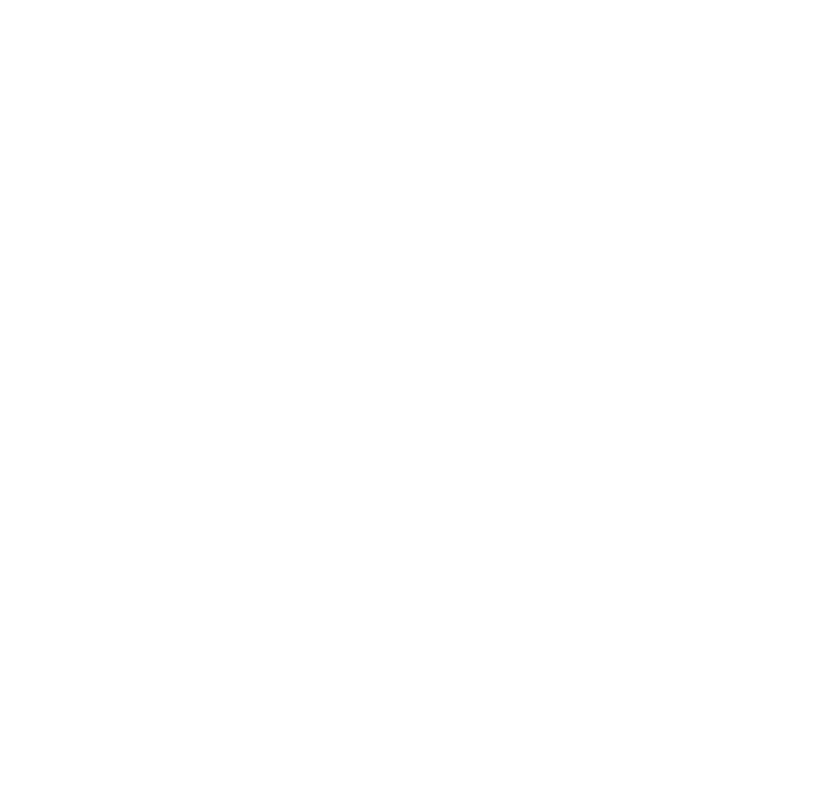
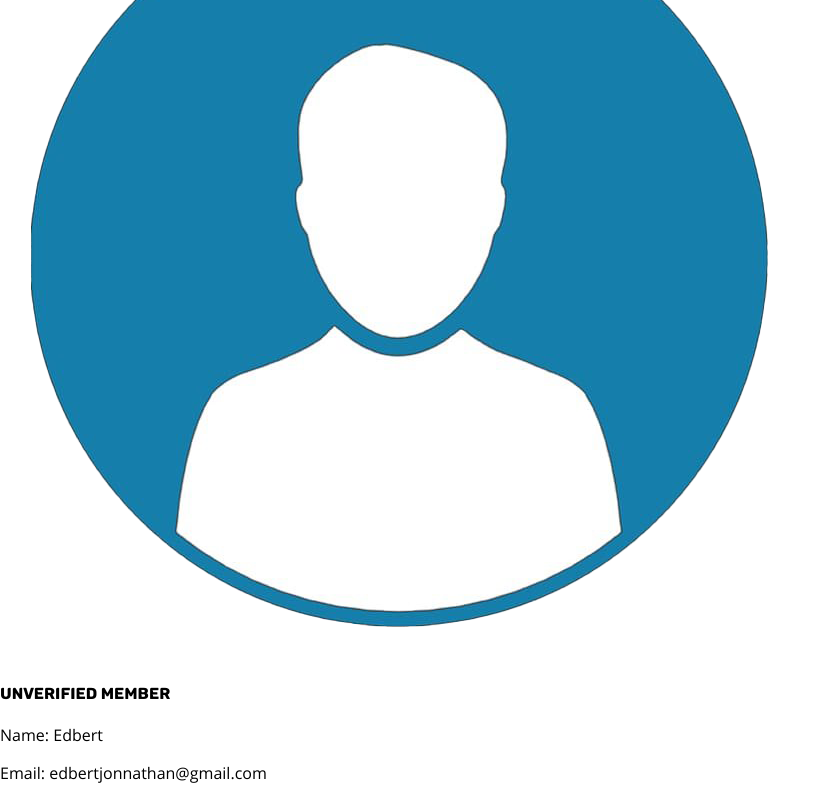
Before and after one commit to Edberaga/thaigood4u-vite-app, a React (Vite) app: page /dashboard in a window 1280 px wide. Shown: the part 247-1047 px from the top of the page, without its empty margins (0-830 px from the left). Before the commit the page ends 800 px from the top, so only its background shows below. Built offline with nearby package versions, Linux system fonts and the light colour scheme; no server answers; sample sign-in values are in the browser's storage.

Commit message:
add the image

```diff
--- a/src/components/Dashboard/index.jsx
+++ b/src/components/Dashboard/index.jsx
@@ -1,13 +1,20 @@
 import React from 'react'
 import { GetUserData } from '../../hooks/GetUserData'
+import userProfile from '../../assets/images/user-profile.png'
 
 const Dashboard = () => {
   return (
   <section className='container'>
     <section>
+      {/*User Profile Section*/}
       <section>
         <div>
-                    <img src="" alt="User Profile Pic" />
+            <img src={userProfile} alt="User Profile Pic" />
+        </div>
+        <div>
+          <h1>Unverified Member</h1>
+          <p>Name: <span>Edbert</span></p>
+          <p>Email: <span>edbertjonnathan@gmail.com</span></p>
         </div>
       </section>
     </section>
```
Lines whose indentation alone changed are shown as unchanged.
